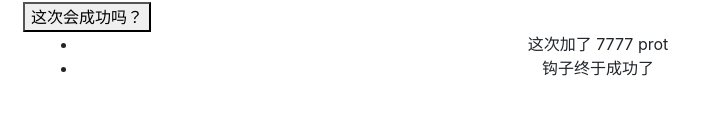
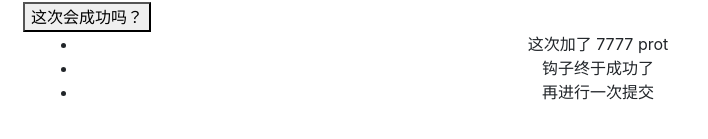
Before and after one commit to rockts/leke-bootstrap-4, a website: page index.html in a window 1280 px wide. Shown: the part 187-326 px from the top of the page, without its empty margins (0-708 px from the left). Drawn offline with nearby package versions, Linux system fonts and the light colour scheme.

Commit message:
可以成功吗？

```diff
--- a/index.html
+++ b/index.html
@@ -38,6 +38,7 @@
         <ul>
           <li>这次加了 7777 prot</li>
           <li>钩子终于成功了</li>
+          <li>再进行一次提交</li>
         </ul>
       </div>
     </div>
```
